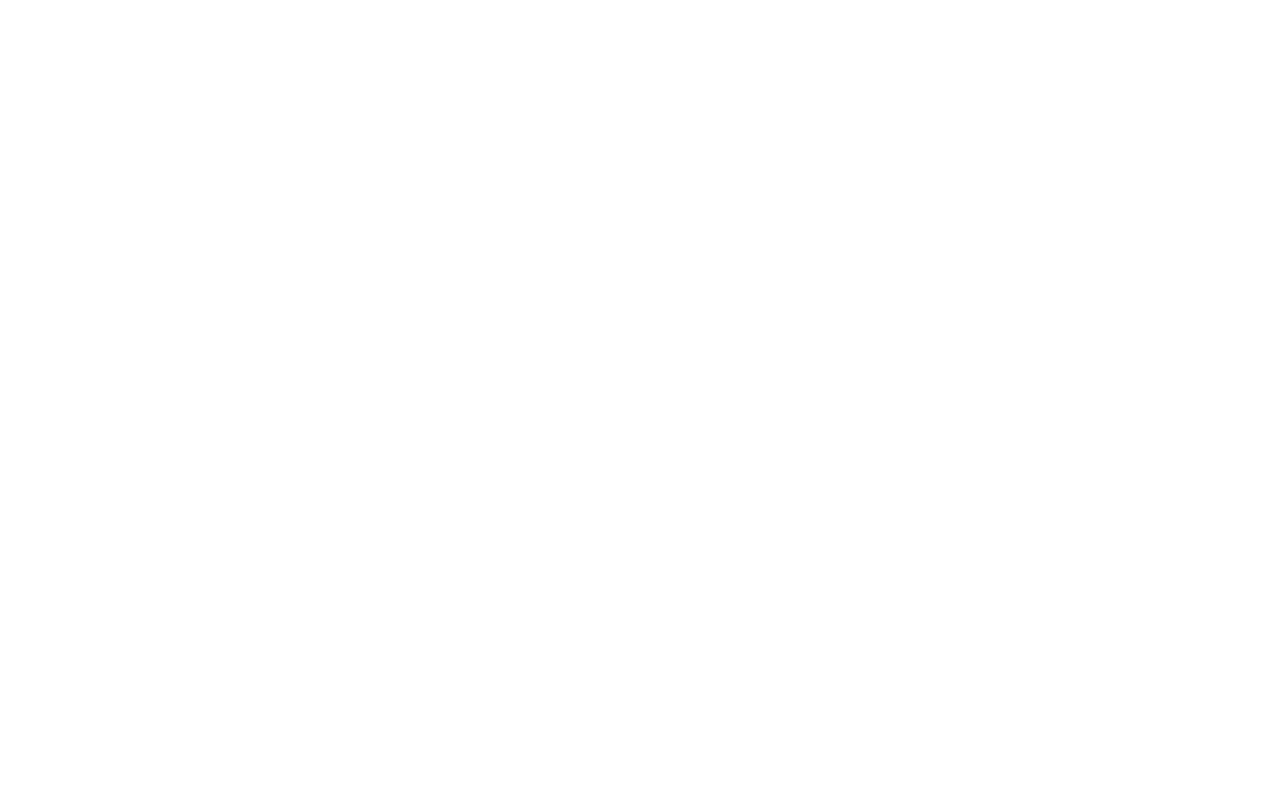
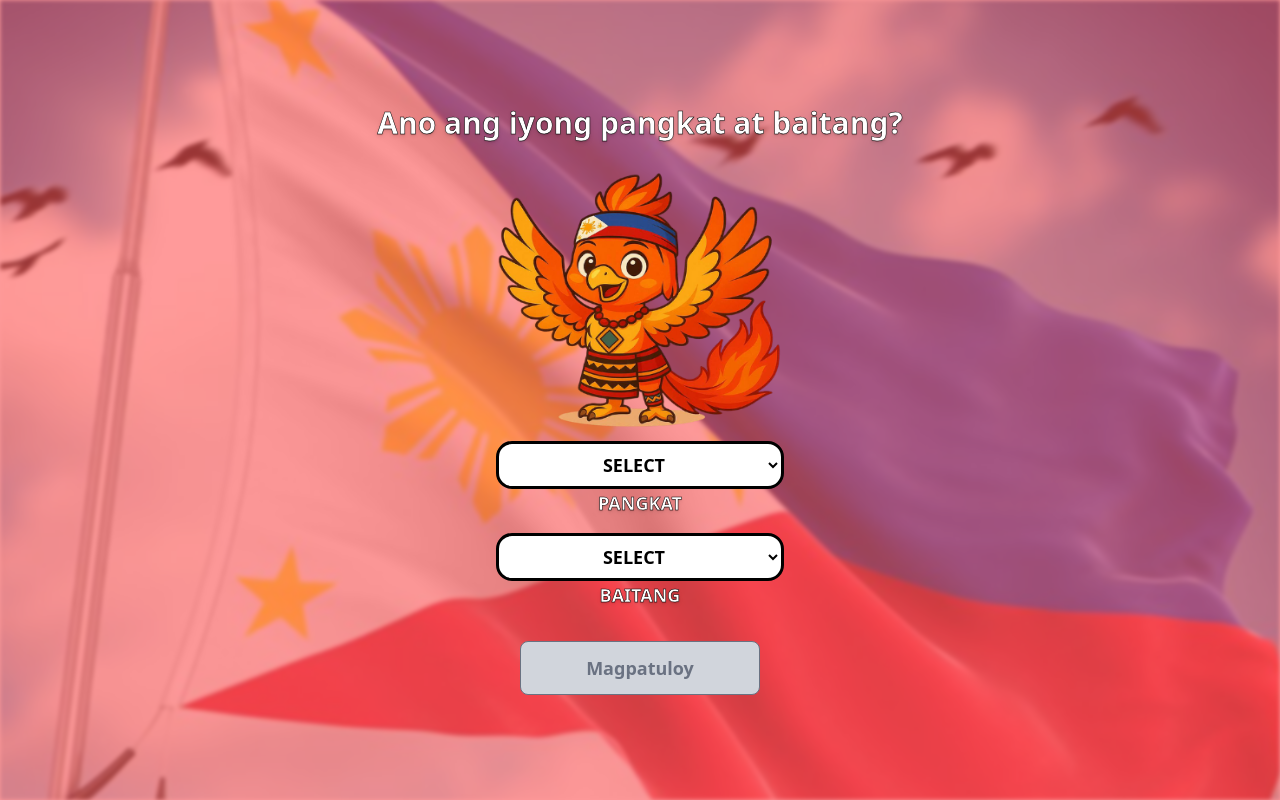
Before and after one commit to JhonnBretana/LingGO, a React app in the folder frontend/: page /gradesectiondetail in a window 1280 px wide. Before the commit this address had no page. Built offline with nearby package versions, Linux system fonts and the light colour scheme; the HTML template or start-up script is replaced by a standard one.

Commit message:
feat: add AgeDetail and NameDetail components, update navigation in StartPage1 and GradeSectionDetail

```diff
--- a/frontend/src/App.jsx
+++ b/frontend/src/App.jsx
@@ -1,21 +1,40 @@
 import React from "react";
 import { Routes, Route, Link } from "react-router-dom";
 import LandingPage from "./module/LandingPage.jsx";
+
+// Account Module
 import SignUpPage from "./module/AccountModule/SignUpPage.jsx";
 import WelcomePage from "./module/AccountModule/WelcomePage.jsx";
 import SignUpDetails from "./module/AccountModule/SignUpDetails.jsx";
 import SigninPage from "./module/AccountModule/SigninPage.jsx";
+
+// Intro Module
 import StartPage1 from "./module/IntroModule/StartPage1.jsx";
+import AgeDetail from "./module/IntroModule/AgeDetail.jsx";
+import NameDetail from "./module/IntroModule/NameDetail.jsx";
+import GradeSectionDetail from "./module/IntroModule/GradeSectionDetail.jsx";
+
+
+
+
 function App() {
   return (
     <div>
       <Routes>
         <Route path="/" element={<LandingPage />} />
+
+        {/*account module*/}
         <Route path="/signup" element={<SignUpPage />} />
         <Route path="/welcome" element={<WelcomePage />} />
         <Route path="/signup-details" element={<SignUpDetails />} />
         <Route path="/signin" element={<SigninPage />} />
+
+        {/*intro module*/}
         <Route path="/startpage1" element={<StartPage1 />} />
+        <Route path="/agedetail" element={<AgeDetail />} />
+        <Route path="/namedetail" element={<NameDetail />} />
+        <Route path="/gradesectiondetail" element={<GradeSectionDetail />} />
+
       </Routes>
     </div>
   );
--- /dev/null
+++ b/frontend/src/module/IntroModule/AgeDetail.jsx
@@ -0,0 +1,44 @@
+import React from "react";
+import { useNavigate } from "react-router-dom";
+import BackgroundLayout from "../components/BackgroundLayout";
+import Bird from "../../assets/LingoLogo Standing.png";
+
+function AgeDetail() {
+    const navigate = useNavigate();
+  return (
+    <BackgroundLayout>
+      <div className="flex flex-col items-center text-center m-3 p-3">
+        <div className="mb-5">
+          <p
+            className="text-3xl text-white text-shadow-md font-extrabold"
+            style={{
+              WebkitTextStroke: "0.5px black",
+            }}
+          >
+            Ilang taon ka na?
+          </p>
+        </div>
+        <div>
+          <img className="h-70 w-75" src={Bird} alt="LingGO Logo" />
+        </div>
+        <div className="flex flex-col gap-4 w-72 mx-auto">
+          {/* Username Input */}
+          <input
+            type="text"
+            placeholder="Enter your age"
+            className="w-full bg-white text-black text-center font-bold py-2 rounded-full border-3 border-black text-lg focus:outline-none"
+          />
+        </div>
+
+        <button
+          onClick={() => navigate("/gradesectiondetail")}
+          className="w-50 mt-5 bg-white text-black text-lg font-bold py-2 px-4 rounded-lg border-2 border-black hover:bg-[#f2d919] active:bg-[#f2d919] transition-colors duration-200"
+        >
+          Sumunod
+        </button>
+      </div>
+    </BackgroundLayout>
+  );
+}
+
+export default AgeDetail;
--- /dev/null
+++ b/frontend/src/module/IntroModule/GradeSectionDetail.jsx
@@ -0,0 +1,93 @@
+import React, { useState } from "react";
+import { useNavigate } from "react-router-dom";
+import BackgroundLayout from "../components/BackgroundLayout";
+import LogoStanding from "../../assets/LingoLogo Standing.png";
+import { gradeCategories } from "../../constant/grade_category";
+import { sectionCategories } from "../../constant/section_category";
+import Bird from "../../assets/LingoLogo Standing.png";
+
+function GradeSectionDetail() {
+  const [section, setSection] = useState("");
+  const [grade, setGrade] = useState("");
+  const navigate = useNavigate();
+
+  const isFormComplete = section !== "" && grade !== "";
+
+  return (
+    <BackgroundLayout>
+      <div className="flex flex-col items-center text-center m-3 p-3">
+        <div className="mb-5">
+          <p
+            className="text-3xl text-white text-shadow-md font-extrabold"
+            style={{
+              WebkitTextStroke: "0.5px black",
+            }}
+          >
+            Ano ang iyong pangkat at baitang?
+          </p>
+        </div>
+        <div>
+          <img className="h-70 w-75" src={Bird} alt="LingGO Logo" />
+        </div>
+        <div className="flex flex-col gap-4 w-72 mx-auto">
+          {/* Pangkat Dropdown */}
+          <div className="flex flex-col items-center">
+            <select
+              value={section}
+              onChange={(e) => setSection(e.target.value)}
+              className="w-full bg-white text-black text-center font-bold py-2 rounded-2xl border-3 border-black text-lg focus:outline-none max-h-64 overflow-y-auto"
+            >
+              <option value="">SELECT</option>
+              {sectionCategories.map((sec, index) => (
+                <option key={index} value={sec}>
+                  {sec}
+                </option>
+              ))}
+            </select>
+            <span
+              className="text-white font-extrabold text-lg text-shadow-md"
+              style={{ WebkitTextStroke: "0.5px black" }}
+            >
+              PANGKAT
+            </span>
+          </div>
+          {/* Baitang Dropdown */}
+          <div className="flex flex-col items-center">
+            <select
+              value={grade}
+              onChange={(e) => setGrade(e.target.value)}
+              className="w-full bg-white text-black text-center font-bold py-2 rounded-2xl border-3 border-black text-lg focus:outline-none max-h-64 overflow-y-auto"
+            >
+              <option value="">SELECT</option>
+              {gradeCategories.map((gr, index) => (
+                <option key={index} value={gr}>
+                  {gr}
+                </option>
+              ))}
+            </select>
+            <span
+              className="text-white font-extrabold text-lg text-shadow-md"
+              style={{ WebkitTextStroke: "0.5px black" }}
+            >
+              BAITANG
+            </span>
+          </div>
+        </div>
+
+        <button
+          onClick={() => navigate("/agedetail")}
+          disabled={!isFormComplete}
+          className={`border px-4 py-3 w-50 sm:w-60 rounded-lg font-bold text-lg mt-8 transition duration-300 ${
+            isFormComplete
+              ? "bg-white hover:bg-[#f2d919] active:bg-[#f2d919] transition-colors duration-200"
+              : "bg-gray-300 text-gray-500 cursor-not-allowed"
+          }`}
+        >
+          Magpatuloy
+        </button>
+      </div>
+    </BackgroundLayout>
+  );
+}
+
+export default GradeSectionDetail;
--- /dev/null
+++ b/frontend/src/module/IntroModule/NameDetail.jsx
@@ -0,0 +1,43 @@
+import React from "react";
+import { useNavigate } from "react-router-dom";
+import BackgroundLayout from "../components/BackgroundLayout";
+import Bird from "../../assets/LingoLogo Standing.png";
+function NameDetail() {
+    const navigate = useNavigate();
+  return (
+    <BackgroundLayout>
+      <div className="flex flex-col items-center text-center m-3 p-3">
+        <div className="mb-5">
+          <p
+            className="text-3xl text-white text-shadow-md font-extrabold"
+            style={{
+              WebkitTextStroke: "0.5px black",
+            }}
+          >
+           Anong pangalan mo, kaibigan?
+          </p>
+        </div>
+        <div>
+          <img className="h-70 w-75" src={Bird} alt="LingGO Logo" />
+        </div>
+        <div className="flex flex-col gap-4 w-72 mx-auto">
+          {/* Username Input */}
+          <input
+            type="text"
+            placeholder="Enter your name"
+            className="w-full bg-white text-black text-center font-bold py-2 rounded-full border-3 border-black text-lg focus:outline-none"
+          />
+        </div>
+
+        <button
+          onClick={() => navigate("/agedetail")}
+          className="w-50 mt-5 bg-white text-black text-lg font-bold py-2 px-4 rounded-lg border-2 border-black hover:bg-[#f2d919] active:bg-[#f2d919] transition-colors duration-200"
+        >
+          Sumunod
+        </button>
+      </div>
+    </BackgroundLayout>
+  );
+}
+
+export default NameDetail;
--- a/frontend/src/module/IntroModule/StartPage1.jsx
+++ b/frontend/src/module/IntroModule/StartPage1.jsx
@@ -2,8 +2,10 @@
 import BackgroundLayout from "../components/BackgroundLayout";
 import Logo from "../../assets/LingGO Logo.png";
 import TextBubble from "../../assets/Text Bubble.png";
+import { useNavigate } from "react-router-dom";
 
 function StartPage1() {
+  const navigate = useNavigate();
   return (
     <BackgroundLayout>
       <div className="flex flex-col items-center text-center m-3 p-3">
@@ -58,7 +60,7 @@
         </div>
         <div className="mt-5 pt-5">
           <button
-            onClick={() => navigate("/signup-details")}
+            onClick={() => navigate("/namedetail")}
             className="w-40 bg-white text-black text-lg font-bold py-2 px-4 rounded-2xl border-2 border-black mt-5 hover:bg-[#f2d919] active:bg-[#f2d919] transition-colors duration-200"
           >
             MAGPATULOY
```
